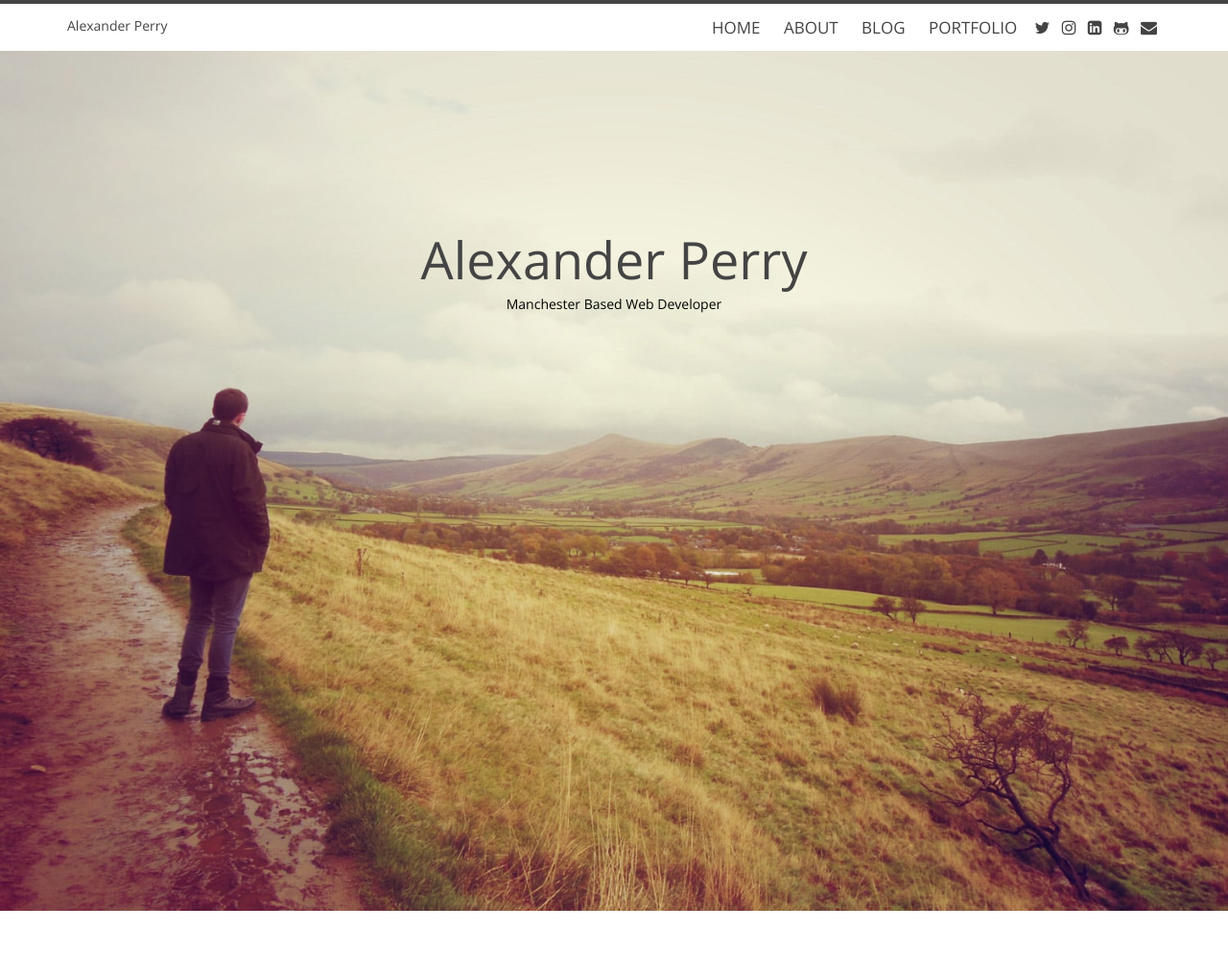
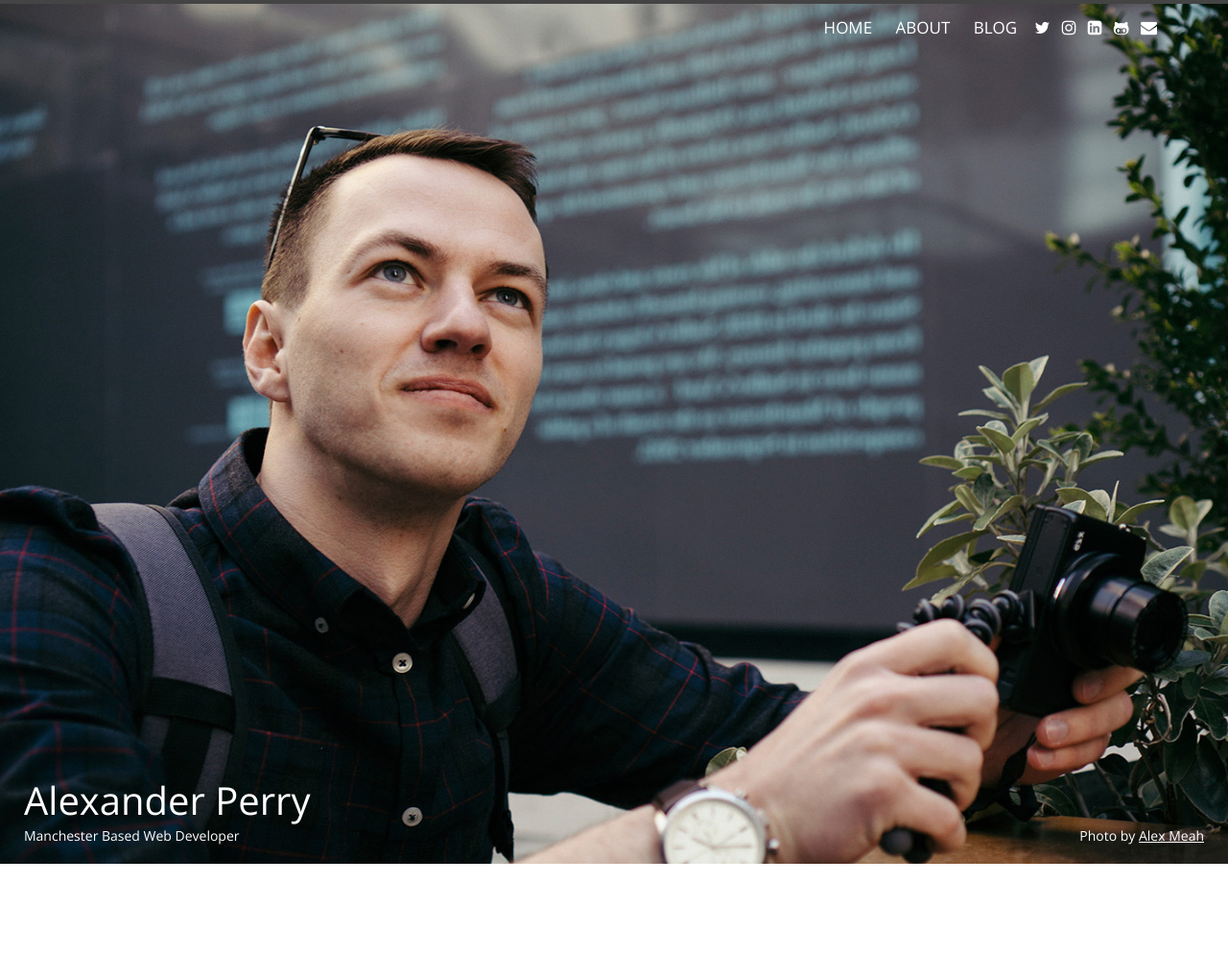
Before and after one commit to pezza3434/PersonalSite, a Jekyll site: the page built from index.html, in a window 1280 px wide. Shown: the whole page at 96% size. Built offline with Jekyll 4.4.1, drawn with Linux system fonts in a browser that asks for light colours; nearby versions of some CDN libraries; comment, search, counter and statistics services are not loaded; after the commit the page ends 900 px from its top, so only the background shows below that.

Commit message:
Re-designed homepage

```diff
--- a/_config.yml
+++ b/_config.yml
@@ -13,3 +13,5 @@ paginate_path: "/blog/page:num"
 markdown: kramdown
 kramdown:
   input: GFM
+# Gems
+gems: [jekyll-paginate]
--- a/_includes/header.html
+++ b/_includes/header.html
@@ -11,7 +11,6 @@
                 <a class="page-link" href="{{ site.baseurl }}/">Home</a>
                 <a class="page-link" href="{{ site.baseurl }}/about">About</a>
                 <a class="page-link" href="{{ site.baseurl }}/blog">Blog</a>
-                <a class="page-link" href="{{ site.baseurl }}/portfolio">Portfolio</a>
             </span>
             <div class="social-icons">
                 <a class="twitter-social" href="http://twitter.com/pezza192" target="_blank"><i class="fa fa-twitter"></i></a>
--- a/_layouts/default.html
+++ b/_layouts/default.html
@@ -3,7 +3,7 @@
 
   {% include head.html %}
 
-  <body class="{% body_class %}">
+  <body {% if page.url == "/" %}class="homepage"{% endif %}>
 
     {% include header.html %}
 
--- a/_plugins/bodyClass.rb
+++ /dev/null
@@ -1,34 +0,0 @@
-class BodyClassTag < Liquid::Tag
-
-  def generate_body_class(prefix, id)
-    id = id.gsub(/\.\w*?$/, '').gsub(/[-\/]/, '_').gsub(/^_/, '') # Remove extension from url, replace '-' and '/' with underscore, Remove leading '_'
-
-    case prefix
-    when "class"
-      prefix = ""
-    else
-      prefix = "#{prefix}_"
-    end
-
-    "#{prefix}#{id}"
-  end
-
-  def render(context)
-    page = context.environments.first["page"]
-    classes = []
-
-    %w[class url categories tags layout].each do |prop|
-      next unless page.has_key?(prop)
-      if page[prop].kind_of?(Array)
-        page[prop].each { |proper| classes.push generate_body_class(prop, proper) }
-      else
-        classes.push generate_body_class(prop, page[prop])
-      end
-    end
-
-    classes.join(" ")
-  end
-
-end
-
-Liquid::Template.register_tag('body_class', BodyClassTag)
--- a/_sass/_header.scss
+++ b/_sass/_header.scss
@@ -3,7 +3,7 @@ nav{
   font-size: 17px;
   font-weight: lighter;
   padding: 13px 0px 13px 0px;
-  color:#fffff;
+  color:#ffffff;
 
   a{
     text-decoration:none;
@@ -16,6 +16,12 @@ nav{
   a:hover{
     text-decoration:underline;
   }
+}
+
+.homepage {
+    nav a {
+        color: #fff;
+    }
 }
 
 .site-title{
--- a/_sass/_home.scss
+++ b/_sass/_home.scss
@@ -1,138 +1,139 @@
-html{
-  height:100%;
+html {
+    height: 100%;
 }
-
-body{
-  height:100%;
-  padding:0;
-  margin:0;
-  font-family:$base-font-family;
+body {
+    height: 100%;
+    padding: 0;
+    margin: 0;
+    font-family: $base-font-family;
 }
-
-p{
+p {
     font-family: $secondary-font-family;
 }
-
-.url_index{
-  .site-header{
-    position:absolute;
-    left:0;
-    right:0;
+.homepage {
+    .site-header {
+        position: absolute;
+        left: 0;
+        right: 0;
+        color: #fff;
     }
-  .site-title{
+    .site-title {
+        display: none;
+    }
+    footer {
+        height: 0;
+    }
+}
+.homepage-banner {
+    height: 100%;
+    background-image: url("/images/alexbackground-optimised-small-new.jpg");
+    width: 100%;
+    display: table;
+    background-size: cover;
+    color: #fff;
+    .vertical {
+        position: absolute;
+        left: 25px;
+        bottom: 20px;
+    }
+    .home-header-main {
+        font-size: 40px;
+        font-weight: lighter;
+    }
+    .home-header-sub {
+        font-weight: lighter;
+    }
+}
+.social-icons {
+    display: inline;
+    a {
+        padding: 0;
+        margin: 0;
+    }
+    i {
+        padding: 0 4px;
+    }
+}
+.copyright {
+    position: absolute;
+    right: 25px;
+    bottom: 20px;
+    font-weight: lighter;
+    a {
+        color: #fff;
+        text-decoration: underline;
+    }
+}
+.site-links {
+    .home {
+        display: none;
+    }
+}
+@media (max-width: $screen-sm) {
+    .copyright {
         display:none;
     }
-
-  footer{
-    height:0px;
+    .site-title {
+        display: none;
+    }
+    .site-links {
+        .home {
+            display: inline-block;
         }
     }
-
-.homepage-banner{
-  height:100%;
-  background-image:url(/images/alexbackground-optimised-small.jpg);
-  width:100%;
-  display:table;
-  background-size: cover;
-
-  .vertical{
-    display:table-cell;
-    text-align:center;
-    padding-top:180px;
+    .site-links a {
+        font-size: 16px;
     }
-
-  .home-header-main{
-    font-size: 54px;
-    font-weight: lighter;
-    color:#444444;
-  }
-
-  .home-header-sub{
-    font-weight:lighter;
-  }
-}
-
-.social-icons{
-
-  display:inline;
-
-  a{
-    padding:0;
-    margin:0;
-  }
-
-  i{
-    padding: 0px 4px;
-  }
-}
-
-.site-links{
-  .home{
-    display:none;
-  }
-}
-
-@media (max-width: $screen-sm) {
-
-  .site-title{
-    display:none;
-  }
-
-  .site-links{
-    .home{
-      display:inline-block;
-    }
-  }
-
-  .site-links a{
-    font-size:16px;
-  }
-
-  .social-icons{
+    .social-icons {
         text-align: center;
         display: block;
         padding: 10px;
         font-size: 20px;
     }
-
-  .site-header{
-    .container{
-      margin:0px;
-      padding:0px;
+    .site-header {
+        .container {
+            margin: 0;
+            padding: 0;
         }
     }
 }
-
 @media (max-width: $screen-sm) {
     .homepage-banner .vertical {
-        padding-top:90px;
+        padding-top: 90px;
     }
-    .homepage-banner{
-      .home-header-main{
+    .homepage-banner {
+        .home-header-main {
             font-size: 40px;
         }
-      .home-header-sub{
-        font-size:12px;
+        .home-header-sub {
+            font-size: 12px;
+        }
+    }
+    .homepage-banner {
+        .vertical {
+            position: absolute;
+            bottom: 25px;
+            text-align:center;
+            left: 0;
+            right: 0;
         }
     }
 }
-
 //custom media queries for homepage image
-
 @media (max-width: 500px) {
-  .homepage-banner{
-    background-image:url(/images/alexbackground-optimised-small.jpg);
+    .homepage-banner {
+        background-image: url("/images/alexbackground-optimised-small-new.jpg");
     }
 }
 @media (max-width: 750px) {
-  .homepage-banner{
-    background-image:url(/images/alexbackground-optimised-medium.jpg);
+    .homepage-banner {
+        background-image: url("/images/alexbackground-optimised-medium-new.jpg");
+        background-position: bottom left;
     }
-
 }
 @media (min-width: 751px) {
-  .homepage-banner{
-    background-image:url(/images/alexbackground-optimised.jpg);
+    .homepage-banner {
+        background-image: url("/images/alexbackground-optimised-new.jpg");
+        background-position: left;
     }
-
 }
--- a/index.html
+++ b/index.html
@@ -6,4 +6,5 @@ layout: default
             <div class="home-header-main">Alexander Perry</div>
             <div class="home-header-sub">Manchester Based Web Developer</div>
         </div>
+        <div class="copyright">Photo by <a href="https://www.instagram.com/alexmeah/">Alex Meah</a></div>
     </div>
```
Also changed, not shown: images/alexbackground-optimised-medium-new.jpg (added), images/alexbackground-optimised-new.jpg (added), images/alexbackground-optimised-small-new.jpg (added). Lines whose indentation alone changed are shown as unchanged.
